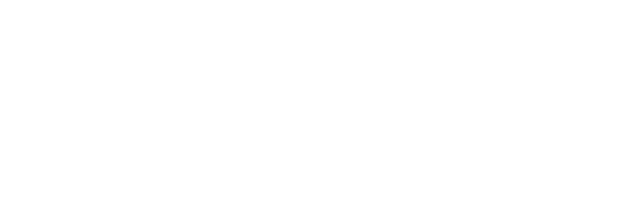
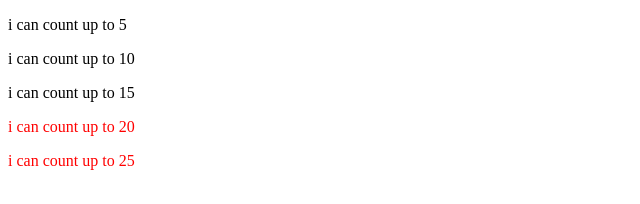
Before and after one commit to Howiezhang226/d3_book, a plain HTML site: page index.html in a window 1280 px wide. Shown: the whole page, without its empty margins (0-640 px from the left). Drawn offline with Linux system fonts and the light colour scheme.

Commit message:
chapter 5

```diff
--- a/index.html
+++ b/index.html
@@ -2,9 +2,27 @@
 <html lang="en">
 <head>
     <meta charset="UTF-8">
-    <title>Title</title>
+    <title>First D3</title>
+    <script type="text/javascript" src="d3/d3.js"></script>
 </head>
 <body>
+<script type="text/javascript">
+    var  dataset = [ 5, 10, 15, 20, 25];
+    d3.select("body").selectAll("p")
+            .data(dataset)
+            .enter()
+            .append("p")
+            .text(function (d) {
+                return "i can count up to " + d;
+            })
+            .style("color", function (d) {
+                if (d > 15)
+                    return "red";
+                else
+                    return "black";
+            });
 
+
+</script>
 </body>
 </html>
```
